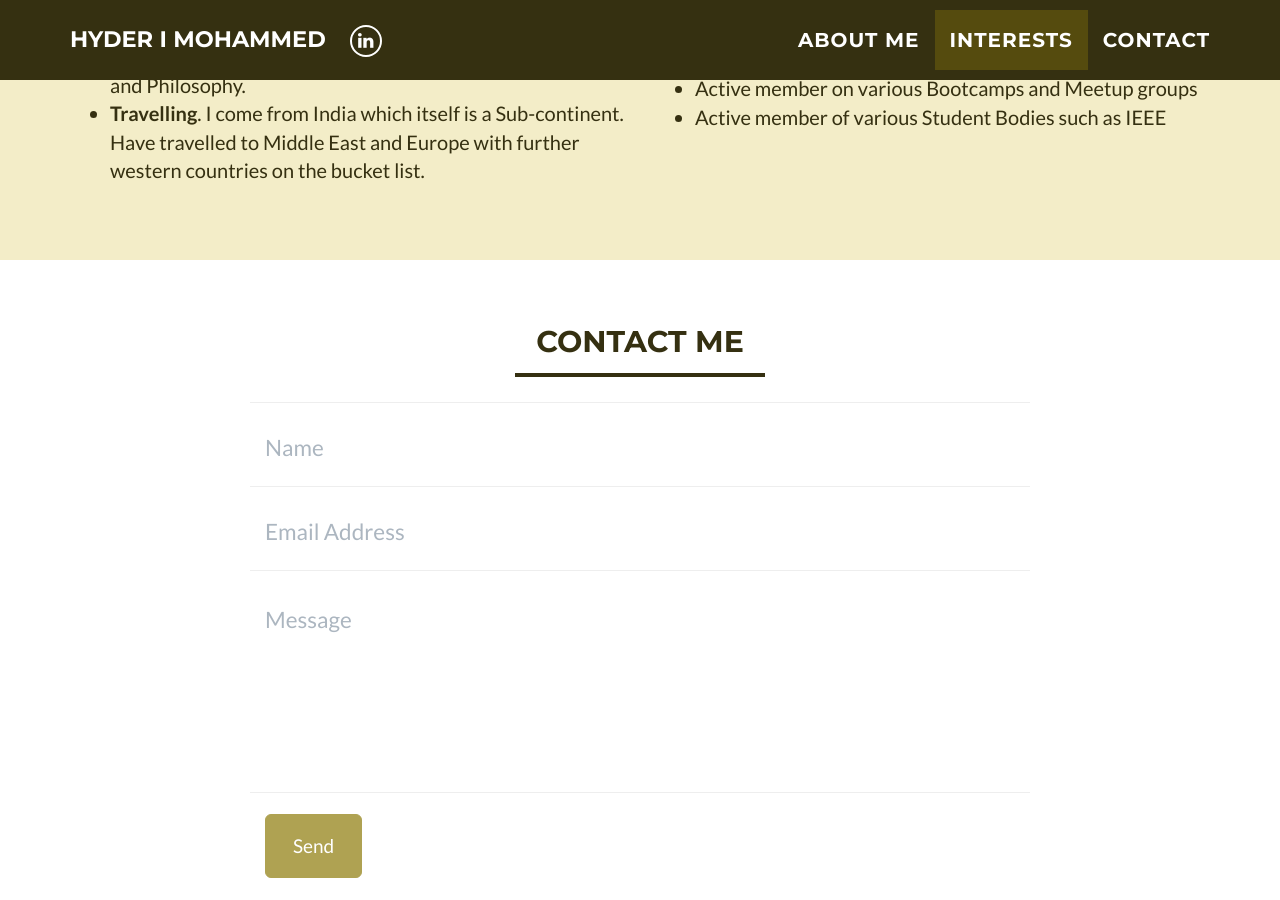
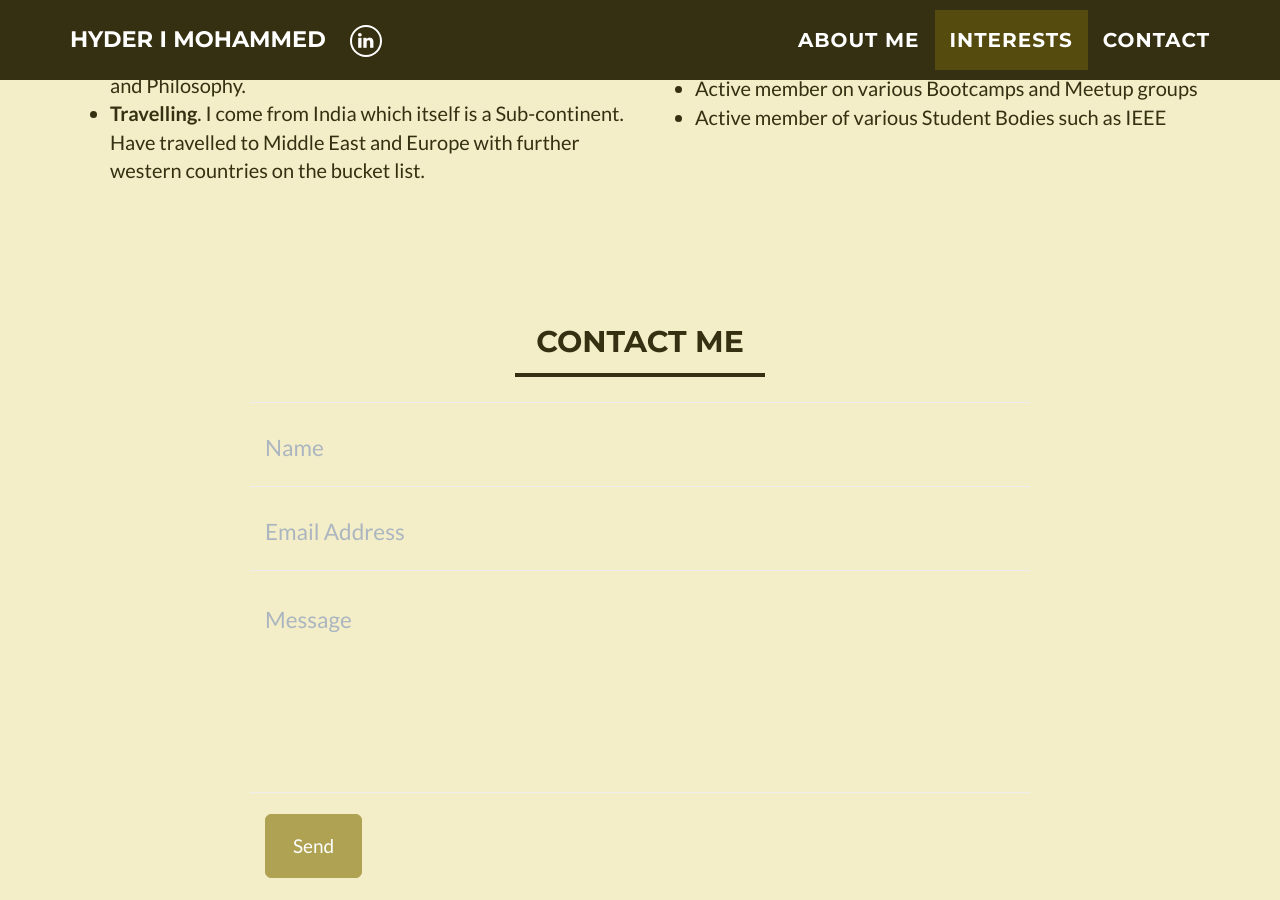
Before and after one commit to mohammedhyderimtiaz/mohammedhyderimtiaz.github.io, a Jekyll site: the page built from index.html, in a window 1280 px wide and 900 px high, scrolled down 1729 px. Built offline with Jekyll 4.4.1, drawn with Linux system fonts in a browser that asks for light colours.

Commit message:
Update _includes/contact_form.html

```diff
--- a/_includes/contact_form.html
+++ b/_includes/contact_form.html
@@ -1,5 +1,5 @@
 <!-- Contact Section -->
-<section id="contact">
+<section class="tout" id="contact">
 	<div class="container">
 		<div class="row">
 			<div class="col-lg-12 text-center">
```
